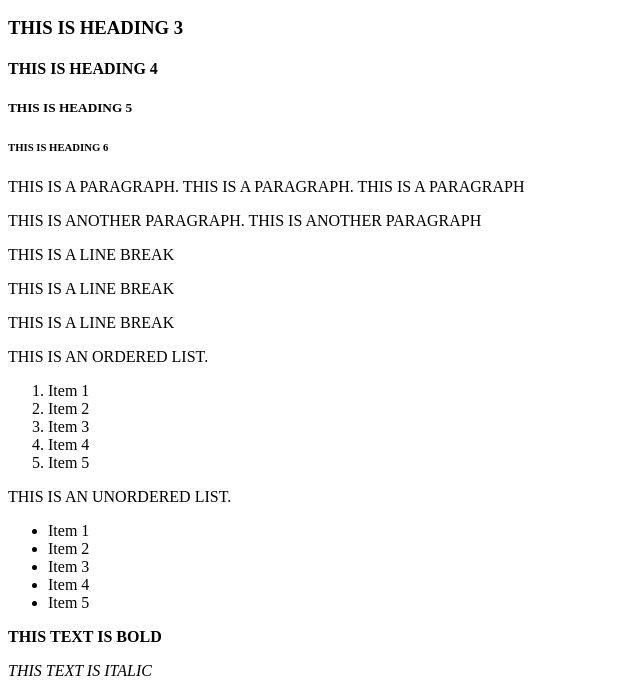
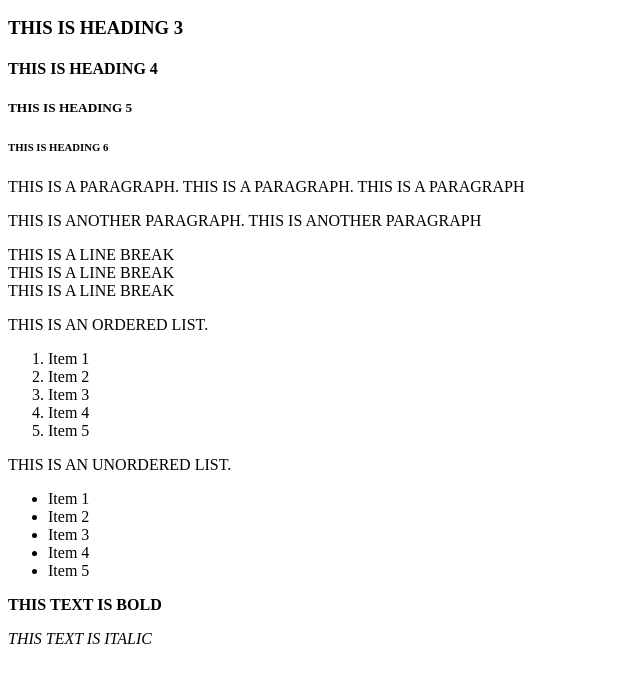
Before and after one commit to FidelOvalle/html-css-practice, a plain HTML site: page index.html in a window 1280 px wide. Shown: the part 110-806 px from the top of the page, without its empty margins (0-640 px from the left). Drawn offline with Linux system fonts and the light colour scheme.

Commit message:
Fixed the line break

```diff
--- a/index.html
+++ b/index.html
@@ -14,9 +14,7 @@
     <h6>THIS IS HEADING 6</h6>
     <p>THIS IS A PARAGRAPH. THIS IS A PARAGRAPH. THIS IS A PARAGRAPH</p>
     <p>THIS IS ANOTHER PARAGRAPH. THIS IS ANOTHER PARAGRAPH</p>
-    <p>THIS IS A LINE BREAK <br></p>
-    <p>THIS IS A LINE BREAK<br></p>
-    <p>THIS IS A LINE BREAK <br></p>
+    <p>THIS IS A LINE BREAK <br> THIS IS A LINE BREAK<br> THIS IS A LINE BREAK<br></p>
     <p>THIS IS AN ORDERED LIST.</p>
     <ol>
         <li>Item 1</li>
```
